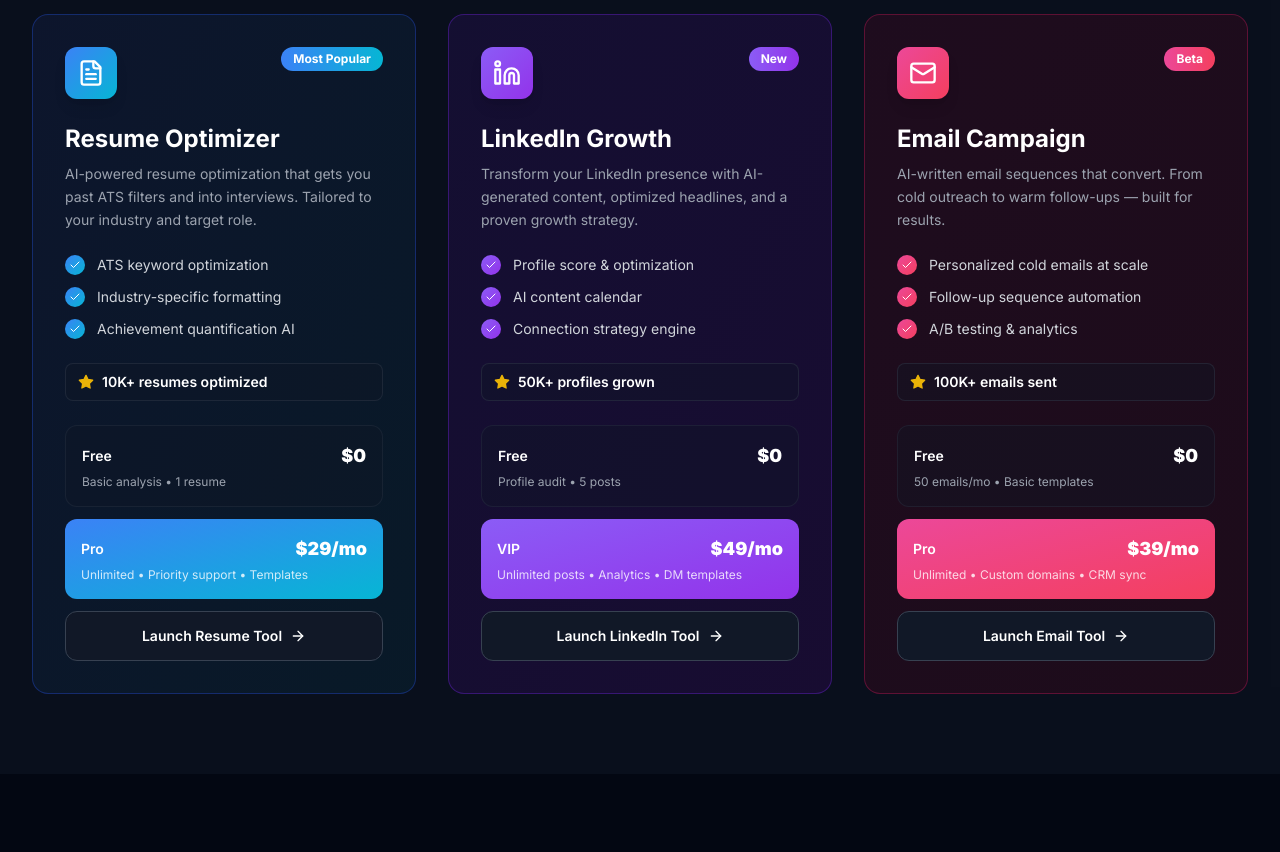
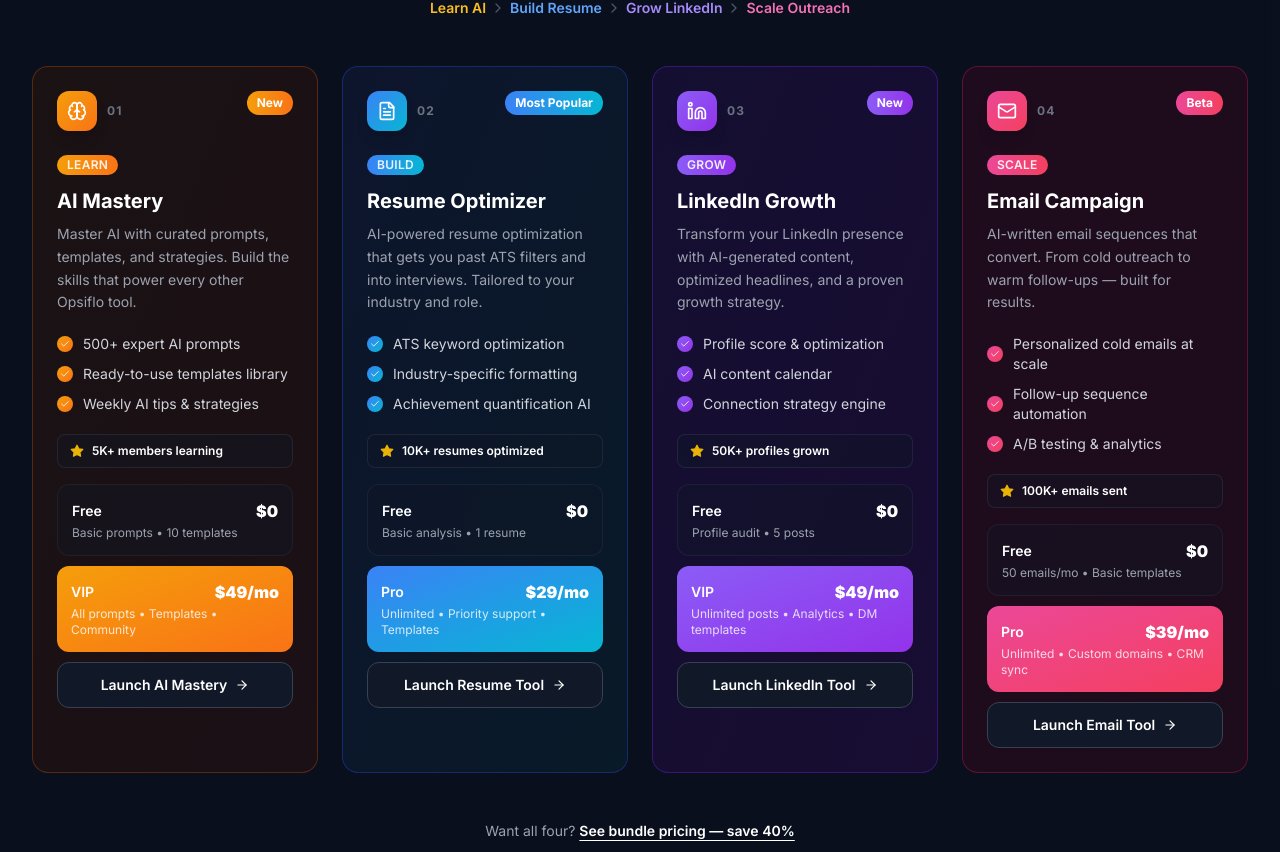
Before and after one commit to yuvaraaj2208/opsiflo-website, a Next.js app: page / in a window 1280 px wide. Shown: the part 1346-2198 px from the top of the page. Built offline with nearby package versions, Linux system fonts and the light colour scheme.

Commit message:
Update Products.tsx

```diff
--- a/components/Products.tsx
+++ b/components/Products.tsx
@@ -3,9 +3,33 @@
 import { motion } from 'framer-motion';
 import { useInView } from 'framer-motion';
 import { useRef } from 'react';
-import { FileText, Linkedin, Mail, Check, ArrowRight, Star, Zap } from 'lucide-react';
+import { FileText, Linkedin, Mail, Brain, Check, ArrowRight, Star, Zap, ChevronRight } from 'lucide-react';
 
 const products = [
+  {
+    id: 'mastery',
+    icon: Brain,
+    gradient: 'from-amber-500 to-orange-500',
+    bgGradient: 'from-amber-50 to-orange-50 dark:from-amber-950/30 dark:to-orange-950/30',
+    borderColor: 'border-amber-200 dark:border-amber-800/50',
+    badge: 'New',
+    step: '01',
+    stepLabel: 'Learn',
+    title: 'AI Mastery',
+    description: 'Master AI with curated prompts, templates, and strategies. Build the skills that power every other Opsiflo tool.',
+    features: [
+      '500+ expert AI prompts',
+      'Ready-to-use templates library',
+      'Weekly AI tips & strategies',
+    ],
+    metrics: '5K+ members learning',
+    freeFeatures: 'Basic prompts • 10 templates',
+    proPrice: '$49/mo',
+    proLabel: 'VIP',
+    proFeatures: 'All prompts • Templates • Community',
+    cta: 'Launch AI Mastery',
+    ctaHref: 'https://mastery.opsiflo.com',
+  },
   {
     id: 'resume',
     icon: FileText,
@@ -13,8 +37,10 @@
     bgGradient: 'from-blue-50 to-cyan-50 dark:from-blue-950/30 dark:to-cyan-950/30',
     borderColor: 'border-blue-200 dark:border-blue-800/50',
     badge: 'Most Popular',
+    step: '02',
+    stepLabel: 'Build',
     title: 'Resume Optimizer',
-    description: 'AI-powered resume optimization that gets you past ATS filters and into interviews. Tailored to your industry and target role.',
+    description: 'AI-powered resume optimization that gets you past ATS filters and into interviews. Tailored to your industry and role.',
     features: [
       'ATS keyword optimization',
       'Industry-specific formatting',
@@ -35,6 +61,8 @@
     bgGradient: 'from-violet-50 to-purple-50 dark:from-violet-950/30 dark:to-purple-950/30',
     borderColor: 'border-violet-200 dark:border-violet-800/50',
     badge: 'New',
+    step: '03',
+    stepLabel: 'Grow',
     title: 'LinkedIn Growth',
     description: 'Transform your LinkedIn presence with AI-generated content, optimized headlines, and a proven growth strategy.',
     features: [
@@ -57,6 +85,8 @@
     bgGradient: 'from-pink-50 to-rose-50 dark:from-pink-950/30 dark:to-rose-950/30',
     borderColor: 'border-pink-200 dark:border-pink-800/50',
     badge: 'Beta',
+    step: '04',
+    stepLabel: 'Scale',
     title: 'Email Campaign',
     description: 'AI-written email sequences that convert. From cold outreach to warm follow-ups — built for results.',
     features: [
@@ -72,6 +102,13 @@
     cta: 'Launch Email Tool',
     ctaHref: 'https://email.opsiflo.com',
   },
+];
+
+const journeySteps = [
+  { label: 'Learn AI', color: 'text-amber-600 dark:text-amber-400' },
+  { label: 'Build Resume', color: 'text-blue-600 dark:text-blue-400' },
+  { label: 'Grow LinkedIn', color: 'text-violet-600 dark:text-violet-400' },
+  { label: 'Scale Outreach', color: 'text-pink-600 dark:text-pink-400' },
 ];
 
 const cardVariants = {
@@ -90,28 +127,46 @@
   return (
     <section id="products" className="section-padding bg-gray-50 dark:bg-gray-900/50">
       <div className="container-max" ref={ref}>
+
         {/* Header */}
         <motion.div
           initial={{ opacity: 0, y: 30 }}
           animate={isInView ? { opacity: 1, y: 0 } : {}}
           transition={{ duration: 0.6 }}
-          className="text-center mb-16"
+          className="text-center mb-12"
         >
           <div className="inline-flex items-center gap-2 px-4 py-2 rounded-full bg-brand-50 dark:bg-brand-950/50 border border-brand-200 dark:border-brand-800/50 text-brand-700 dark:text-brand-300 text-sm font-medium mb-4">
             <Zap className="w-4 h-4" />
             AI-Powered Tools
           </div>
           <h2 className="text-4xl sm:text-5xl font-black text-gray-900 dark:text-white mb-4 tracking-tight">
-            Three tools.{' '}
+            Four tools.{' '}
             <span className="gradient-text">One platform.</span>
           </h2>
           <p className="text-lg text-gray-600 dark:text-gray-400 max-w-2xl mx-auto">
-            Everything you need to optimize your career and scale your professional impact — powered by cutting-edge AI.
+            Everything you need to learn AI, build your career, and scale your professional impact — all under one roof.
           </p>
         </motion.div>
 
-        {/* Products grid */}
-        <div className="grid grid-cols-1 lg:grid-cols-3 gap-8">
+        {/* Journey flow indicator */}
+        <motion.div
+          initial={{ opacity: 0, y: 16 }}
+          animate={isInView ? { opacity: 1, y: 0 } : {}}
+          transition={{ duration: 0.5, delay: 0.2 }}
+          className="flex items-center justify-center gap-1 flex-wrap mb-12"
+        >
+          {journeySteps.map((step, i) => (
+            <div key={step.label} className="flex items-center gap-1">
+              <span className={`text-sm font-semibold ${step.color}`}>{step.label}</span>
+              {i < journeySteps.length - 1 && (
+                <ChevronRight className="w-4 h-4 text-gray-400 dark:text-gray-600" />
+              )}
+            </div>
+          ))}
+        </motion.div>
+
+        {/* Products grid — 2 col on tablet, 4 col on xl desktop */}
+        <div className="grid grid-cols-1 sm:grid-cols-2 xl:grid-cols-4 gap-6">
           {products.map((product, i) => (
             <motion.div
               key={product.id}
@@ -122,26 +177,41 @@
               className="group relative"
             >
               <div className={`h-full rounded-2xl border ${product.borderColor} bg-gradient-to-br ${product.bgGradient} overflow-hidden hover:shadow-2xl transition-all duration-300 hover:-translate-y-2`}>
+
                 {/* Card header */}
-                <div className="p-8 pb-6">
-                  <div className="flex items-start justify-between mb-6">
-                    <div className={`p-3 rounded-xl bg-gradient-to-br ${product.gradient} shadow-lg group-hover:scale-110 transition-transform duration-300`}>
-                      <product.icon className="w-7 h-7 text-white" />
+                <div className="p-6 pb-4">
+
+                  {/* Icon + step number + badge */}
+                  <div className="flex items-start justify-between mb-5">
+                    <div className="flex items-center gap-2.5">
+                      <div className={`p-2.5 rounded-xl bg-gradient-to-br ${product.gradient} shadow-lg group-hover:scale-110 transition-transform duration-300`}>
+                        <product.icon className="w-5 h-5 text-white" />
+                      </div>
+                      <span className="text-xs font-bold text-gray-400 dark:text-gray-500 tracking-widest">
+                        {product.step}
+                      </span>
                     </div>
-                    <span className={`px-3 py-1 text-xs font-bold rounded-full bg-gradient-to-r ${product.gradient} text-white`}>
+                    <span className={`px-2.5 py-1 text-xs font-bold rounded-full bg-gradient-to-r ${product.gradient} text-white`}>
                       {product.badge}
                     </span>
                   </div>
 
-                  <h3 className="text-2xl font-bold text-gray-900 dark:text-white mb-2">{product.title}</h3>
-                  <p className="text-gray-600 dark:text-gray-400 text-sm leading-relaxed mb-6">{product.description}</p>
+                  {/* Step label */}
+                  <div className="mb-3">
+                    <span className={`inline-block px-2.5 py-0.5 text-xs font-semibold rounded-full bg-gradient-to-r ${product.gradient} text-white/90 uppercase tracking-wide`}>
+                      {product.stepLabel}
+                    </span>
+                  </div>
+
+                  <h3 className="text-xl font-bold text-gray-900 dark:text-white mb-2">{product.title}</h3>
+                  <p className="text-gray-600 dark:text-gray-400 text-sm leading-relaxed mb-5">{product.description}</p>
 
                   {/* Features */}
-                  <ul className="space-y-3 mb-6">
+                  <ul className="space-y-2.5 mb-5">
                     {product.features.map((feature) => (
-                      <li key={feature} className="flex items-center gap-3 text-sm text-gray-700 dark:text-gray-300">
-                        <div className={`flex-shrink-0 w-5 h-5 rounded-full bg-gradient-to-br ${product.gradient} flex items-center justify-center`}>
-                          <Check className="w-3 h-3 text-white" />
+                      <li key={feature} className="flex items-center gap-2.5 text-sm text-gray-700 dark:text-gray-300">
+                        <div className={`flex-shrink-0 w-4 h-4 rounded-full bg-gradient-to-br ${product.gradient} flex items-center justify-center`}>
+                          <Check className="w-2.5 h-2.5 text-white" />
                         </div>
                         {feature}
                       </li>
@@ -150,27 +220,28 @@
 
                   {/* Metrics */}
                   <div className="flex items-center gap-2 px-3 py-2 bg-white/60 dark:bg-gray-900/40 rounded-lg border border-white/40 dark:border-gray-700/40">
-                    <Star className="w-4 h-4 text-yellow-500 fill-yellow-500" />
-                    <span className="text-sm font-semibold text-gray-900 dark:text-white">{product.metrics}</span>
+                    <Star className="w-3.5 h-3.5 text-yellow-500 fill-yellow-500" />
+                    <span className="text-xs font-semibold text-gray-900 dark:text-white">{product.metrics}</span>
                   </div>
                 </div>
 
                 {/* Pricing */}
-                <div className="px-8 pb-8 space-y-3">
+                <div className="px-6 pb-6 space-y-2.5">
+
                   {/* Free tier */}
-                  <div className="p-4 bg-white/50 dark:bg-gray-900/40 rounded-xl border border-white/60 dark:border-gray-700/30">
-                    <div className="flex items-center justify-between mb-1">
+                  <div className="p-3.5 bg-white/50 dark:bg-gray-900/40 rounded-xl border border-white/60 dark:border-gray-700/30">
+                    <div className="flex items-center justify-between mb-0.5">
                       <span className="text-sm font-semibold text-gray-900 dark:text-white">Free</span>
-                      <span className="text-lg font-black text-gray-900 dark:text-white">$0</span>
+                      <span className="text-base font-black text-gray-900 dark:text-white">$0</span>
                     </div>
                     <p className="text-xs text-gray-500 dark:text-gray-400">{product.freeFeatures}</p>
                   </div>
 
                   {/* Pro tier */}
-                  <div className={`p-4 bg-gradient-to-br ${product.gradient} rounded-xl`}>
-                    <div className="flex items-center justify-between mb-1">
+                  <div className={`p-3.5 bg-gradient-to-br ${product.gradient} rounded-xl`}>
+                    <div className="flex items-center justify-between mb-0.5">
                       <span className="text-sm font-semibold text-white">{product.proLabel}</span>
-                      <span className="text-lg font-black text-white">{product.proPrice}</span>
+                      <span className="text-base font-black text-white">{product.proPrice}</span>
                     </div>
                     <p className="text-xs text-white/80">{product.proFeatures}</p>
                   </div>
@@ -178,16 +249,35 @@
                   {/* CTA */}
                   <a
                     href={product.ctaHref}
-                    className={`flex items-center justify-center gap-2 w-full py-3.5 px-6 rounded-xl font-semibold text-sm bg-white dark:bg-gray-900 text-gray-900 dark:text-white border border-gray-200 dark:border-gray-700 hover:bg-gray-50 dark:hover:bg-gray-800 transition-all duration-200 group/btn`}
+                    className="flex items-center justify-center gap-2 w-full py-3 px-5 rounded-xl font-semibold text-sm bg-white dark:bg-gray-900 text-gray-900 dark:text-white border border-gray-200 dark:border-gray-700 hover:bg-gray-50 dark:hover:bg-gray-800 transition-all duration-200 group/btn"
                   >
                     {product.cta}
-                    <ArrowRight className="w-4 h-4 group-hover/btn:translate-x-1 transition-transform duration-200" />
+                    <ArrowRight className="w-3.5 h-3.5 group-hover/btn:translate-x-1 transition-transform duration-200" />
                   </a>
                 </div>
               </div>
             </motion.div>
           ))}
         </div>
+
+        {/* Bundle nudge */}
+        <motion.div
+          initial={{ opacity: 0, y: 20 }}
+          animate={isInView ? { opacity: 1, y: 0 } : {}}
+          transition={{ duration: 0.5, delay: 0.8 }}
+          className="text-center mt-12"
+        >
+          <p className="text-sm text-gray-500 dark:text-gray-400">
+            Want all four?{' '}
+            <a
+              href="#pricing"
+              className="font-semibold text-gray-900 dark:text-white underline underline-offset-4 hover:no-underline transition-all duration-200"
+            >
+              See bundle pricing — save 40%
+            </a>
+          </p>
+        </motion.div>
+
       </div>
     </section>
   );
```
